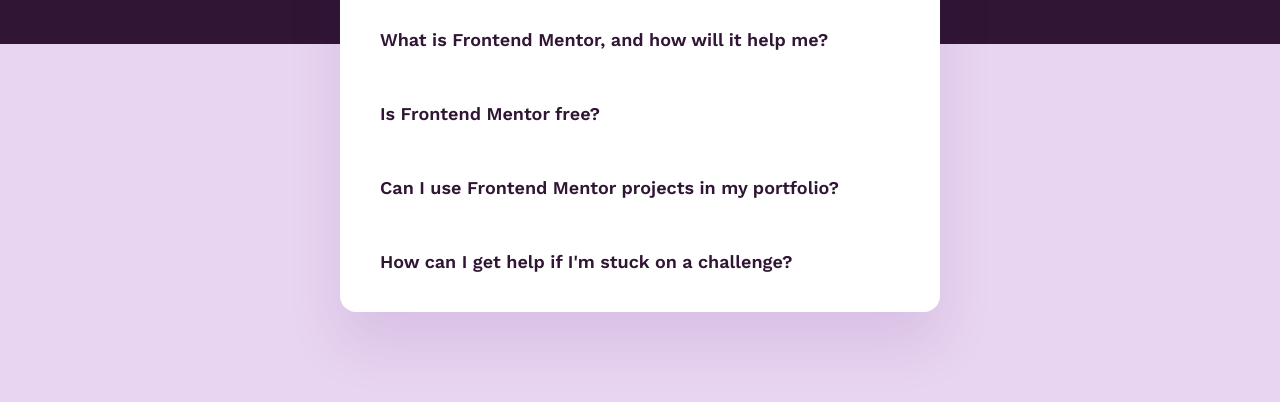
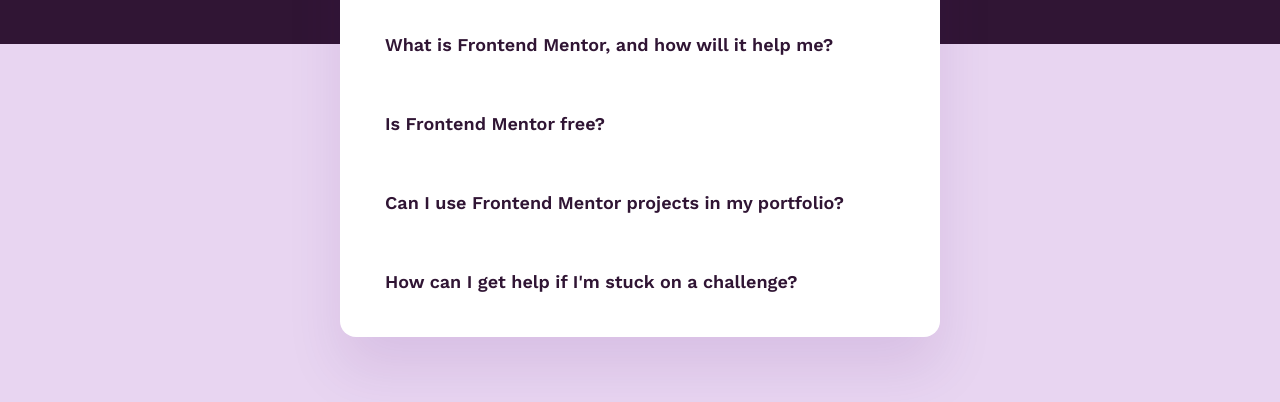
Before and after one commit to esmomerr/FAQs-accordion, a plain HTML site: page index.html in a window 1280 px wide. Shown: the part 276-678 px from the top of the page. Drawn offline with nearby package versions, Linux system fonts and the light colour scheme.

Commit message:
css'de ozellik eklendi.

```diff
--- a/assets/CSS/faq-accordion.css
+++ b/assets/CSS/faq-accordion.css
@@ -37,10 +37,21 @@ body{
 .faq-body{
     display: flex;
     flex-direction: column;
-    gap: 53px;
+    gap: 48px;
     margin-top: 32px;
 }
 
+.question{
+    background-color: transparent;
+    padding: 5px;
+    border-radius: 5px;
+}
+.question:hover{
+    background-color: rgba(80, 0, 118, 0.2);
+}
+.question:active{
+    background-color: rgba(80, 0, 118, 0.5);
+}
 
 .faq-header{
     font-weight: 600;
```
